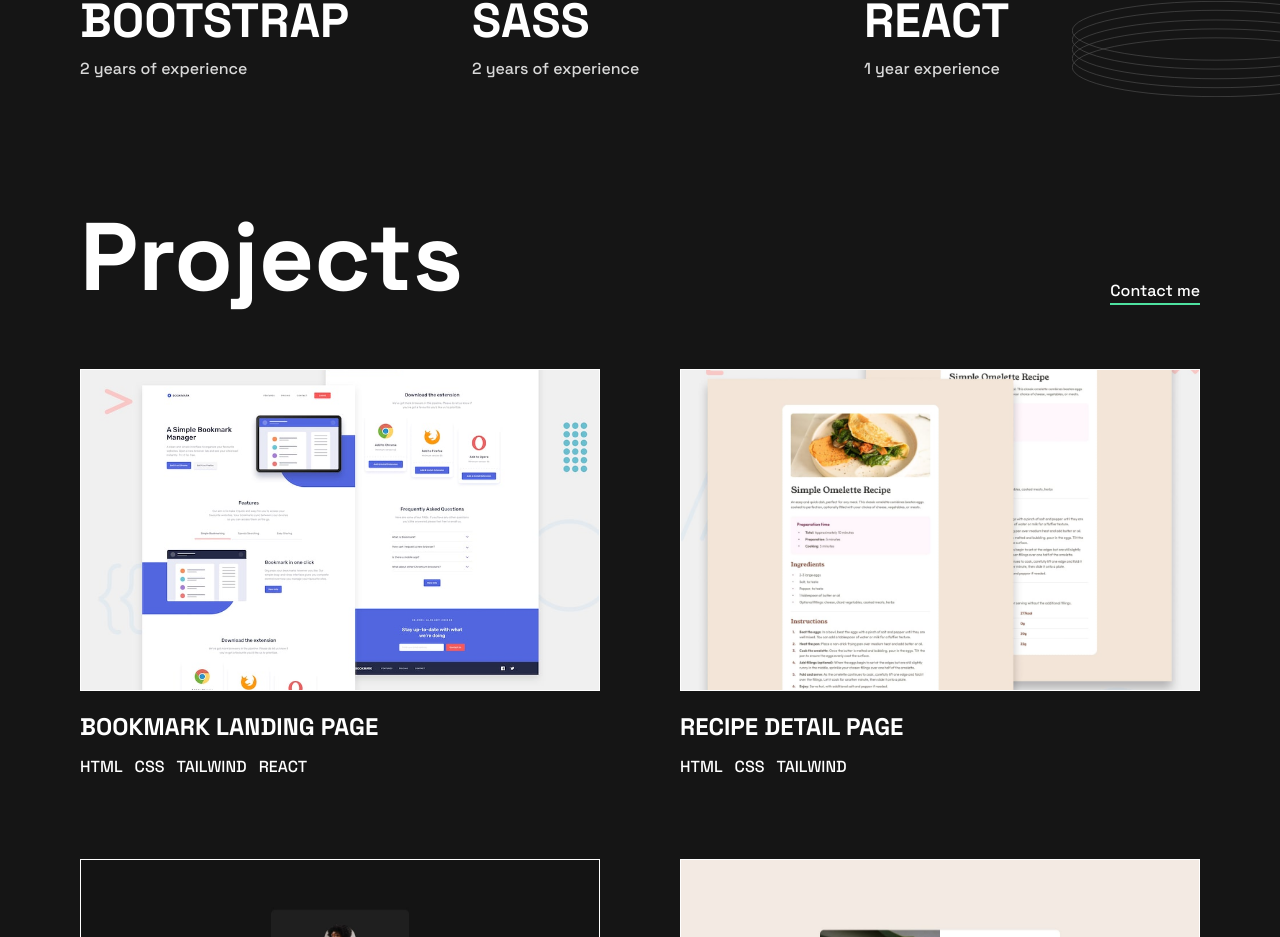
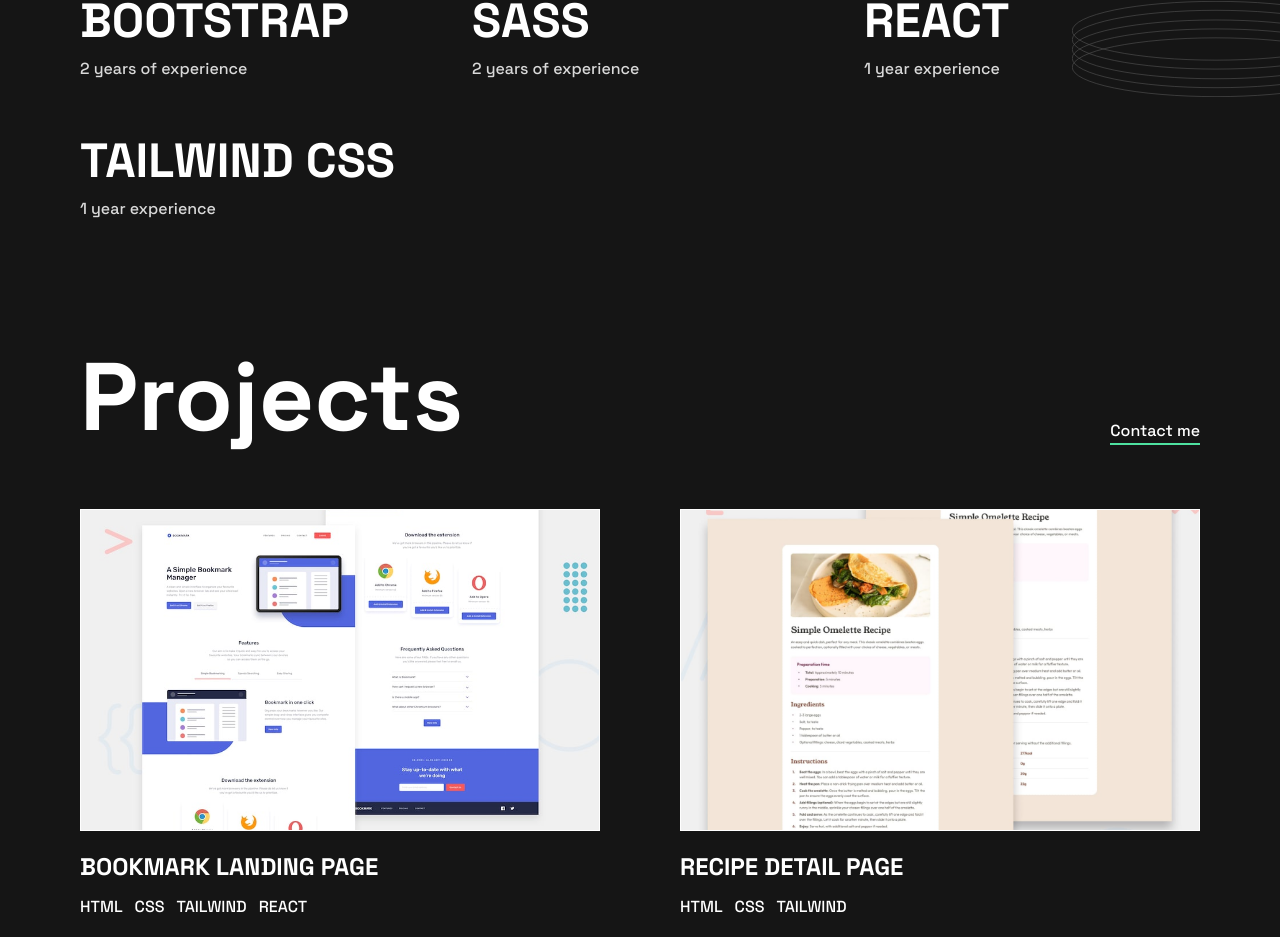
Before and after one commit to Abbassher55/React-Tailwind-Porfolio, a React (Vite) app: page / in a window 1280 px wide. Shown: the part 1006-1943 px from the top of the page. Built offline with nearby package versions, Linux system fonts and the light colour scheme.

Commit message:
Update data.js

```diff
--- a/src/data/data.js
+++ b/src/data/data.js
@@ -112,4 +112,9 @@ export const learn_technologies = [
     title: "react",
     experience: "1 year experience",
   },
+  {
+    id: 7,
+    title: "Tailwind CSS",
+    experience: "1 year experience",
+  },
 ];
```
